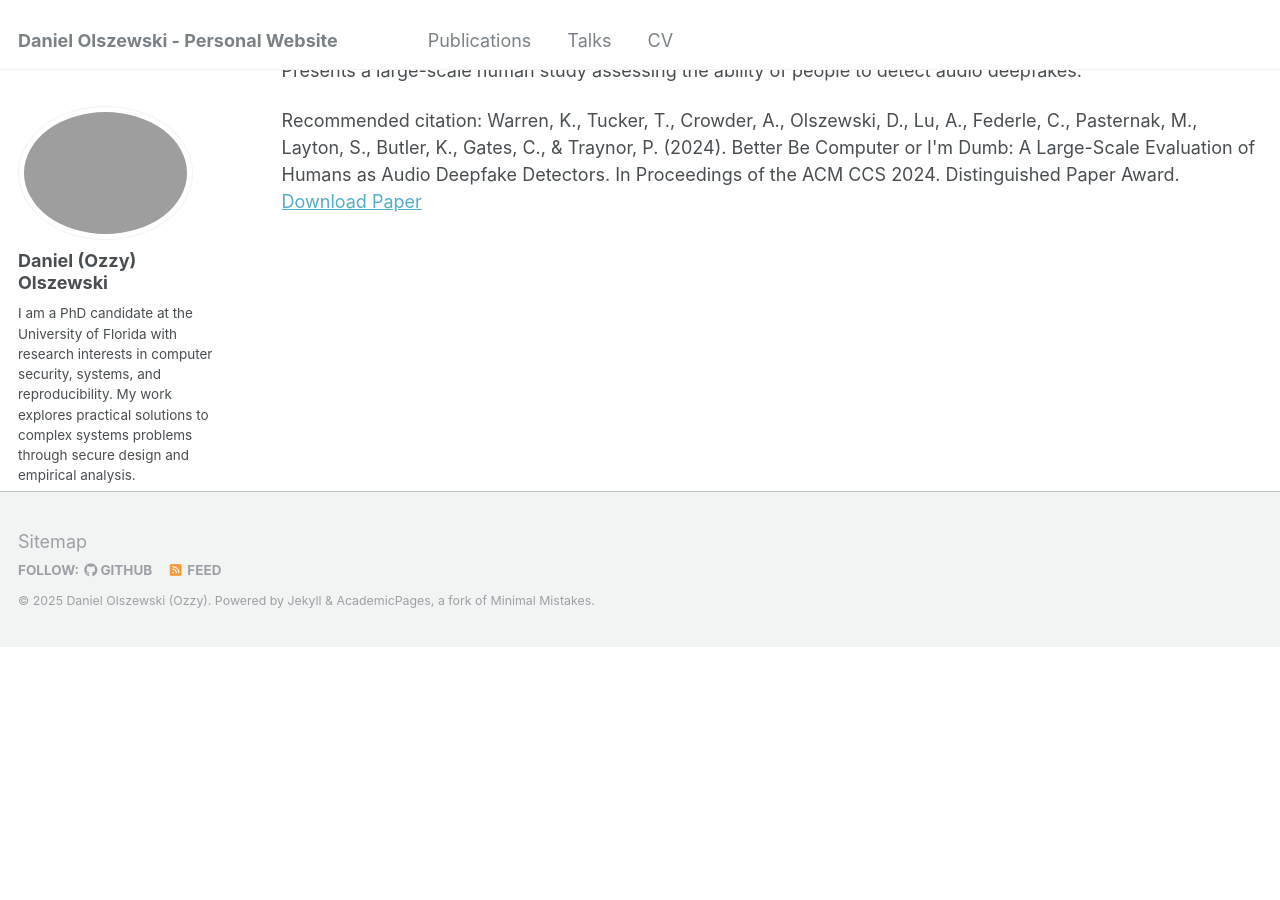
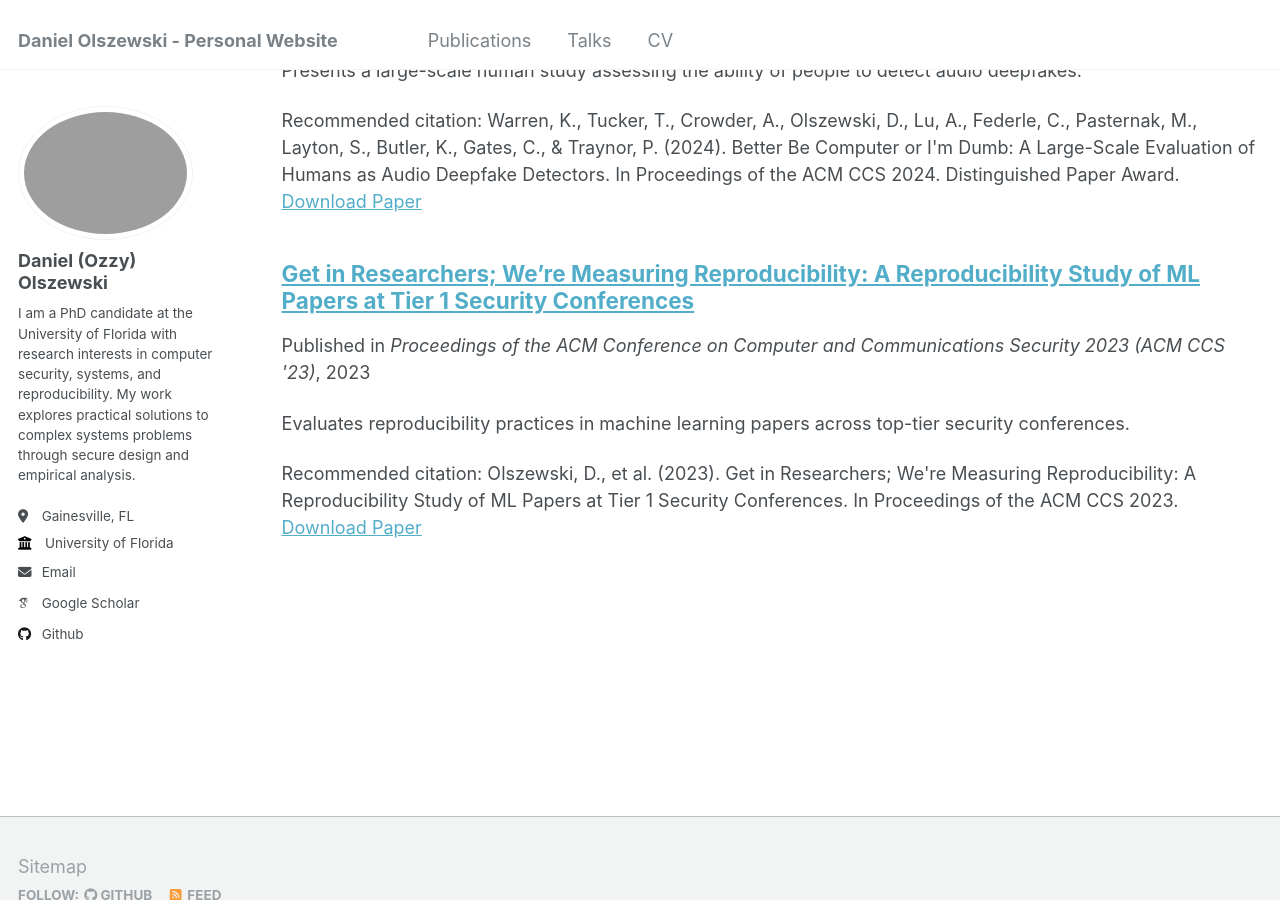
Before and after one commit to dolszewskiMT/dolszewskiMT.github.io, a Jekyll site: the page built from _pages/publications.html, in a window 1280 px wide and 900 px high, scrolled down 1381 px. Built offline with Jekyll 4.4.1, drawn with Linux system fonts in a browser that asks for light colours; some web fonts are replaced; a file with an impossible date is left out; before the commit the page ends 2027 px from its top, so only the background shows below that; part of the change alters nothing that is shown.

Commit message:
Update dyh.md

```diff
--- a/_publications/dyh.md
+++ b/_publications/dyh.md
@@ -3,9 +3,9 @@
 title: "Get in Researchers; We're Measuring Reproducibility: A Reproducibility Study of ML Papers at Tier 1 Security Conferences"
 collection: publications
 category: manuscripts
-permalink: /publication/measuring-reproducibility
+permalink: /publication/dyh
 excerpt: "Evaluates reproducibility practices in machine learning papers across top-tier security conferences."
-date: 2023
+date: 2023-11-30
 venue: "Proceedings of the ACM Conference on Computer and Communications Security 2023 (ACM CCS '23)"
 paperurl: "https://dolszewskimt.github.io/files/olszewski_ccs_23.pdf"
 citation: "Olszewski, D., et al. (2023). Get in Researchers; We're Measuring Reproducibility: A Reproducibility Study of ML Papers at Tier 1 Security Conferences. In Proceedings of the ACM CCS 2023."
```
